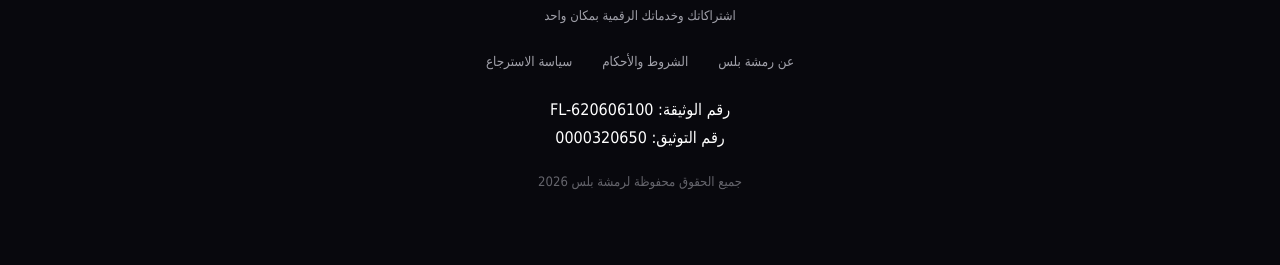
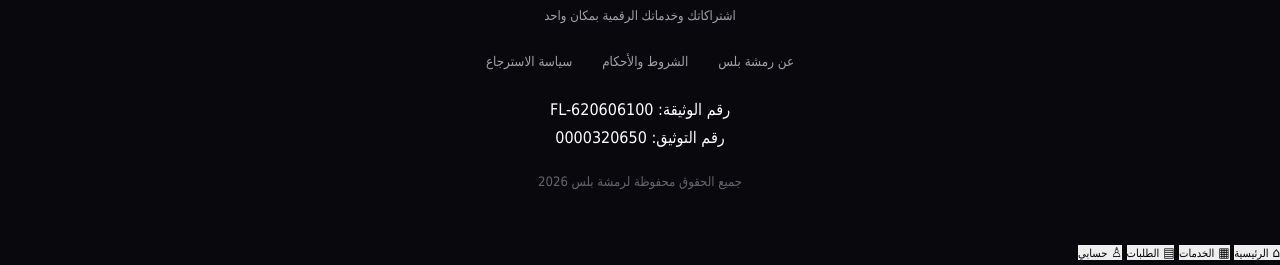
Before and after one commit to ramshapus/ramsha-plus-app-, a plain HTML site: page index.html in a window 1280 px wide. Shown: the part 3230-3495 px from the top of the page. Before the commit the page ends 3468 px from the top, so only its background shows below. Drawn offline with Linux system fonts and the light colour scheme.

Commit message:
Update index.html

```diff
--- a/index.html
+++ b/index.html
@@ -49,6 +49,6 @@
 <script src="js/utils.js"></script>
 <script src="js/navigation.js"></script>
 <script src="js/app.js"></script>
-
+<div id="navigation-container"></div>
 </body>
 </html>
```
